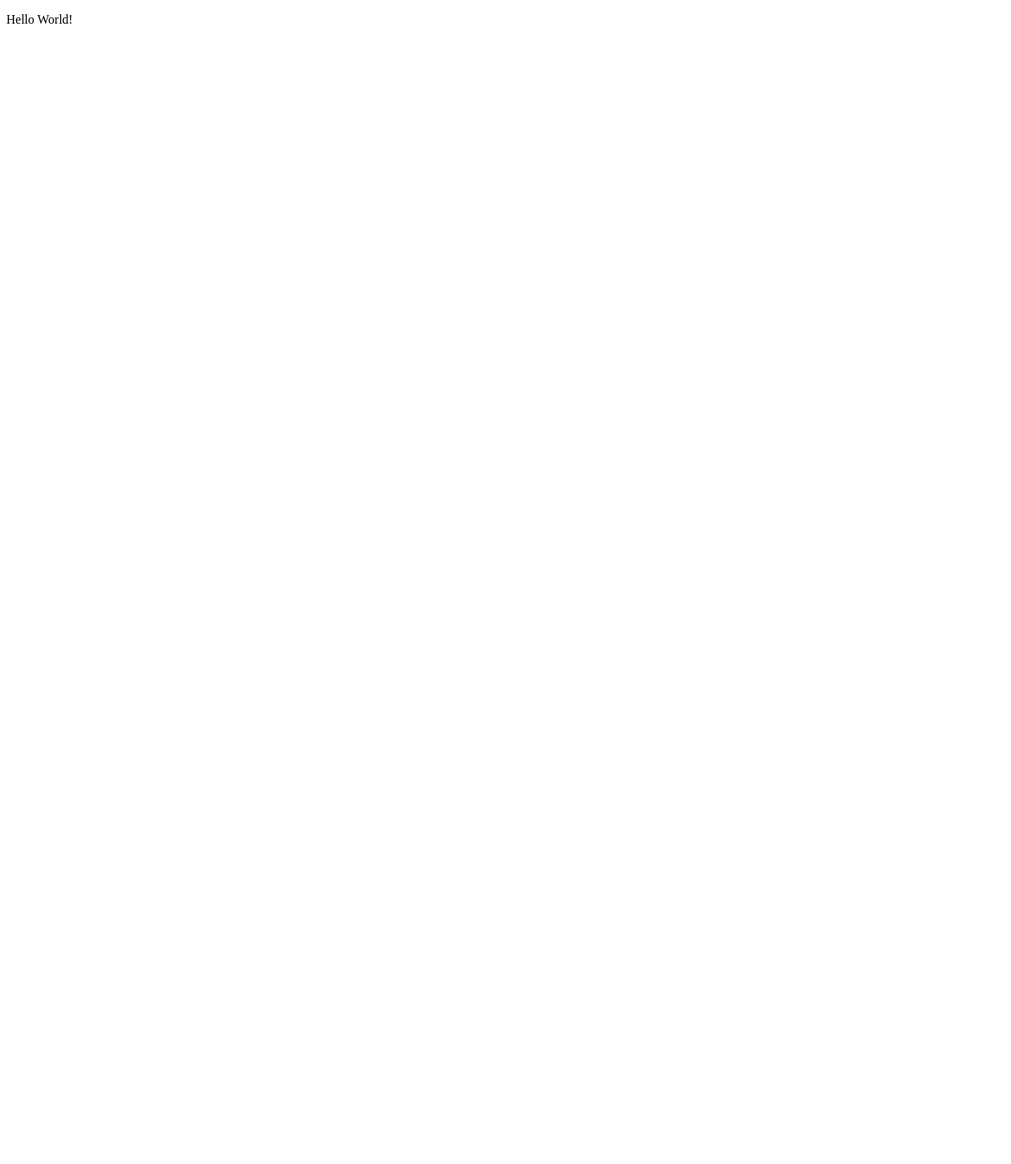
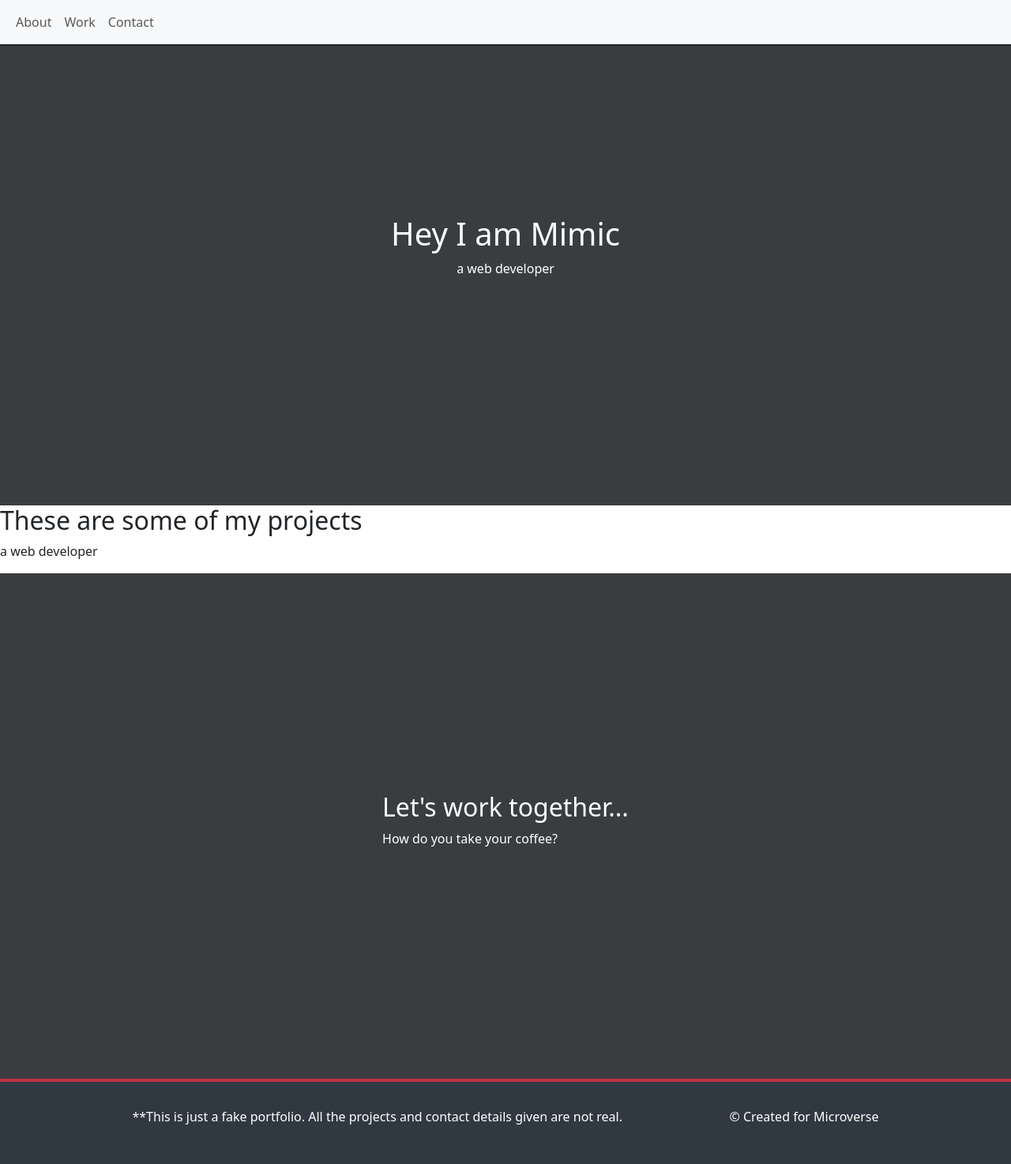
Before and after one commit to chrisokbimpong/Personal-Portfolio, a plain HTML site: page index.html in a window 1280 px wide. Shown: the whole page at 79% size. Before the commit the page ends 800 px from the top, so only its background shows below. Drawn offline with nearby package versions, Linux system fonts and the light colour scheme.

Commit message:
HTML commit

```diff
--- a/css/style.css
+++ b/css/style.css
@@ -0,0 +1,43 @@
+.navbar {
+  background-color: #be3144;
+  display: flex;
+  justify-content: flex-end;
+  position: fixed;
+  width: 100%;
+  box-shadow: 0 2px 0 #0006;
+}
+
+.himimic {
+  display: flex;
+  flex-direction: column;
+  justify-content: center;
+  align-items: center;
+  width: 100%;
+  height: 40rem;
+  background-color: #3a3d40;
+  color: #fff;
+}
+
+.together {
+  display: flex;
+  flex-direction: column;
+  justify-content: center;
+  align-items: center;
+  width: 100%;
+  height: 40rem;
+  background-color: #3a3d40;
+  color: #fff;
+}
+
+footer {
+  font-weight: 300;
+  display: flex;
+  background: #303841;
+  border-top: 4px solid #be3144;
+  padding: 2rem;
+  justify-content: space-evenly;
+}
+
+.footer-text {
+  color: #fff;
+}
--- a/index.html
+++ b/index.html
@@ -3,13 +3,80 @@
   <head>
     <meta charset="UTF-8" />
     <title>Fork Me! FCC: Test Suite Template</title>
+    <link
+      href="https://cdn.jsdelivr.net/npm/bootstrap@5.3.0-alpha1/dist/css/bootstrap.min.css"
+      rel="stylesheet"
+      integrity="sha384-GLhlTQ8iRABdZLl6O3oVMWSktQOp6b7In1Zl3/Jr59b6EGGoI1aFkw7cmDA6j6gD"
+      crossorigin="anonymous"
+    />
     <link rel="stylesheet" href="css/style.css" />
   </head>
 
   <body>
-    <p>Hello World!</p>
+    <nav
+      class="navbar navbar-expand-lg bg-body-tertiary"
+      style="background-color: #be3144"
+    >
+      <div class="container-fluid">
+        <div class="collapse navbar-collapse" id="navbarNav">
+          <ul class="navbar-nav">
+            <li class="nav-item">
+              <a class="nav-link" href="#">About</a>
+            </li>
+            <li class="nav-item">
+              <a class="nav-link" href="#">Work</a>
+            </li>
+            <li class="nav-item">
+              <a class="nav-link" href="#">Contact</a>
+            </li>
+          </ul>
+        </div>
+      </div>
+    </nav>
+
+    <section class="himimic">
+      <h1>Hey I am Mimic</h1>
+      <p>a web developer</p>
+    </section>
+
+    <section class="projects">
+      <h2>These are some of my projects</h2>
+      <p>a web developer</p>
+    </section>
+
+    <section class="together">
+      <div>
+        <h2>Let's work together...</h2>
+        <p>How do you take your coffee?</p>
+      </div>
+      <div>
+        <a href="" target="_blank"></a>
+        <a href="" target="_blank"></a>
+        <a href="" target="_blank"></a>
+        <a href="" target="_blank"></a>
+        <a href="" target="_blank"></a>
+      </div>
+    </section>
+
+    <footer class="footer-text">
+      <p>
+        **This is just a fake portfolio. All the projects and contact details
+        given are not real.
+      </p>
+      <p>© Created for Microverse<a href="" target="_blank"></a></p>
+    </footer>
 
     <script src="https://cdn.freecodecamp.org/testable-projects-fcc/v1/bundle.js"></script>
+    <script
+      src="https://cdn.jsdelivr.net/npm/@popperjs/core@2.11.6/dist/umd/popper.min.js"
+      integrity="sha384-oBqDVmMz9ATKxIep9tiCxS/Z9fNfEXiDAYTujMAeBAsjFuCZSmKbSSUnQlmh/jp3"
+      crossorigin="anonymous"
+    ></script>
+    <script
+      src="https://cdn.jsdelivr.net/npm/bootstrap@5.3.0-alpha1/dist/js/bootstrap.min.js"
+      integrity="sha384-mQ93GR66B00ZXjt0YO5KlohRA5SY2XofN4zfuZxLkoj1gXtW8ANNCe9d5Y3eG5eD"
+      crossorigin="anonymous"
+    ></script>
 
     <!--
 
```
Also changed, not shown: 1 other file.
